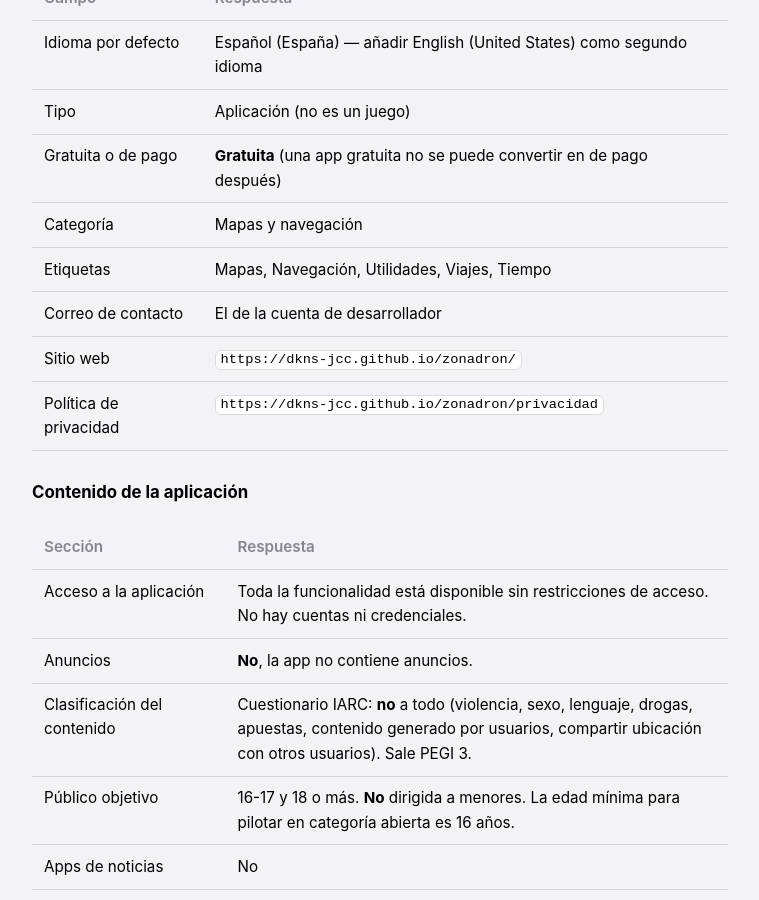
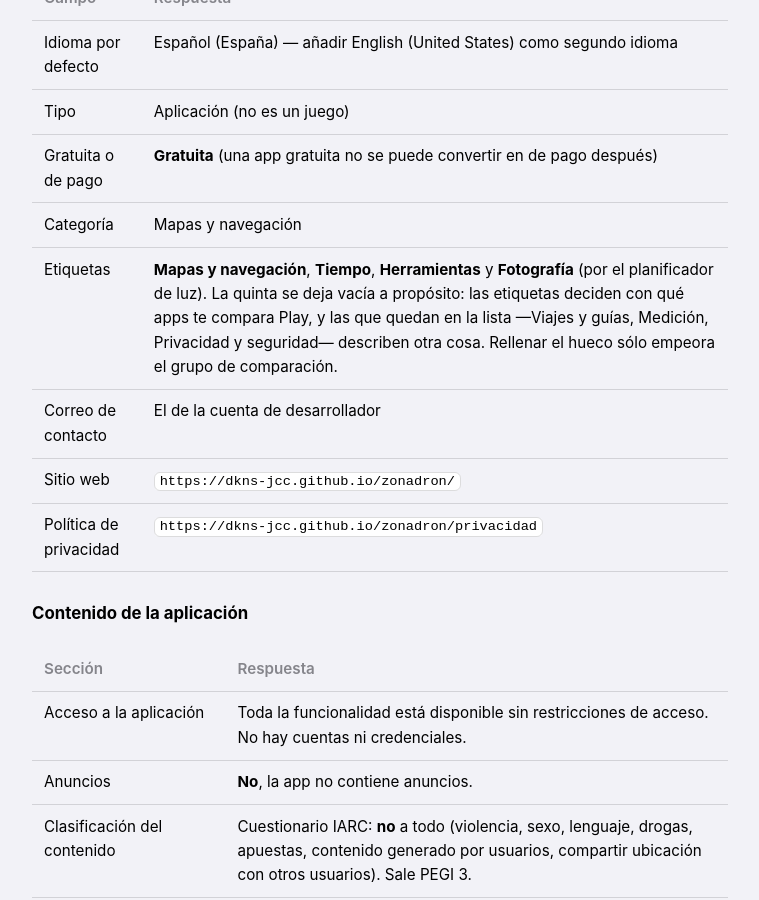
Before and after one commit to DKNS-JCC/zonadron, a Jekyll site: the page built from docs/play-store.md, in a window 1280 px wide and 900 px high, scrolled down 5387 px. Shown: the whole window, without its empty margins (260-1019 px from the left). Built offline with Jekyll 4.4.1, drawn with Linux system fonts in a browser that asks for light colours; our own code applies the rules of GitHub Pages for plain Markdown files.

Commit message:
Pin down the store tags
The four that describe what the app is — maps and navigation, weather, tools,
and photography for the light planner — and a note on why the fifth slot stays
empty: tags choose the apps yours gets compared with, and none of the remaining
ones describe this. Respecting privacy does not make it a privacy tool.

Co-Authored-By: Claude Opus 5 <noreply@anthropic.com>

```diff
--- a/docs/play-store.md
+++ b/docs/play-store.md
@@ -195,7 +195,7 @@ Source code and privacy policy: https://dkns-jcc.github.io/zonadron/
 | Tipo | Aplicación (no es un juego) |
 | Gratuita o de pago | **Gratuita** (una app gratuita no se puede convertir en de pago después) |
 | Categoría | Mapas y navegación |
-| Etiquetas | Mapas, Navegación, Utilidades, Viajes, Tiempo |
+| Etiquetas | **Mapas y navegación**, **Tiempo**, **Herramientas** y **Fotografía** (por el planificador de luz). La quinta se deja vacía a propósito: las etiquetas deciden con qué apps te compara Play, y las que quedan en la lista —Viajes y guías, Medición, Privacidad y seguridad— describen otra cosa. Rellenar el hueco sólo empeora el grupo de comparación. |
 | Correo de contacto | El de la cuenta de desarrollador |
 | Sitio web | `https://dkns-jcc.github.io/zonadron/` |
 | Política de privacidad | `https://dkns-jcc.github.io/zonadron/privacidad` |
```
